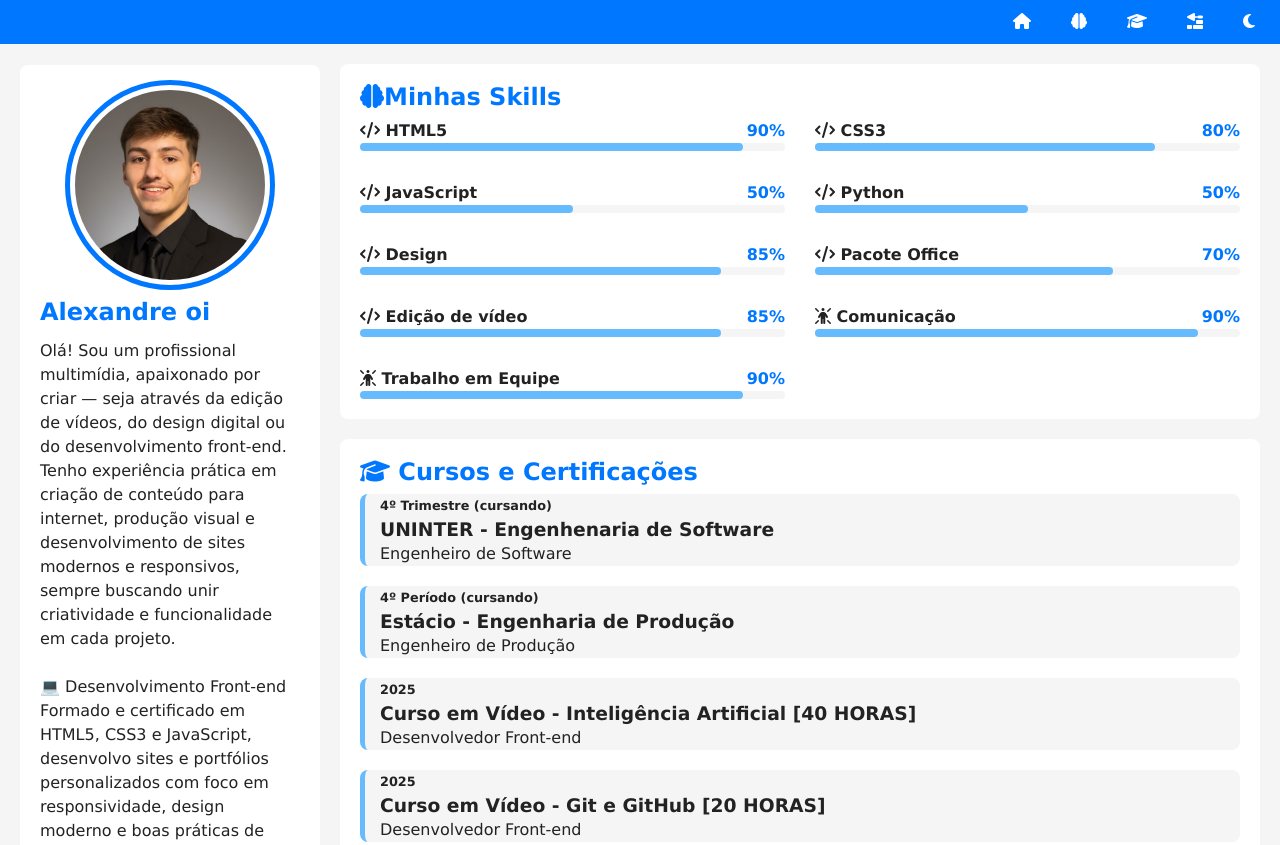
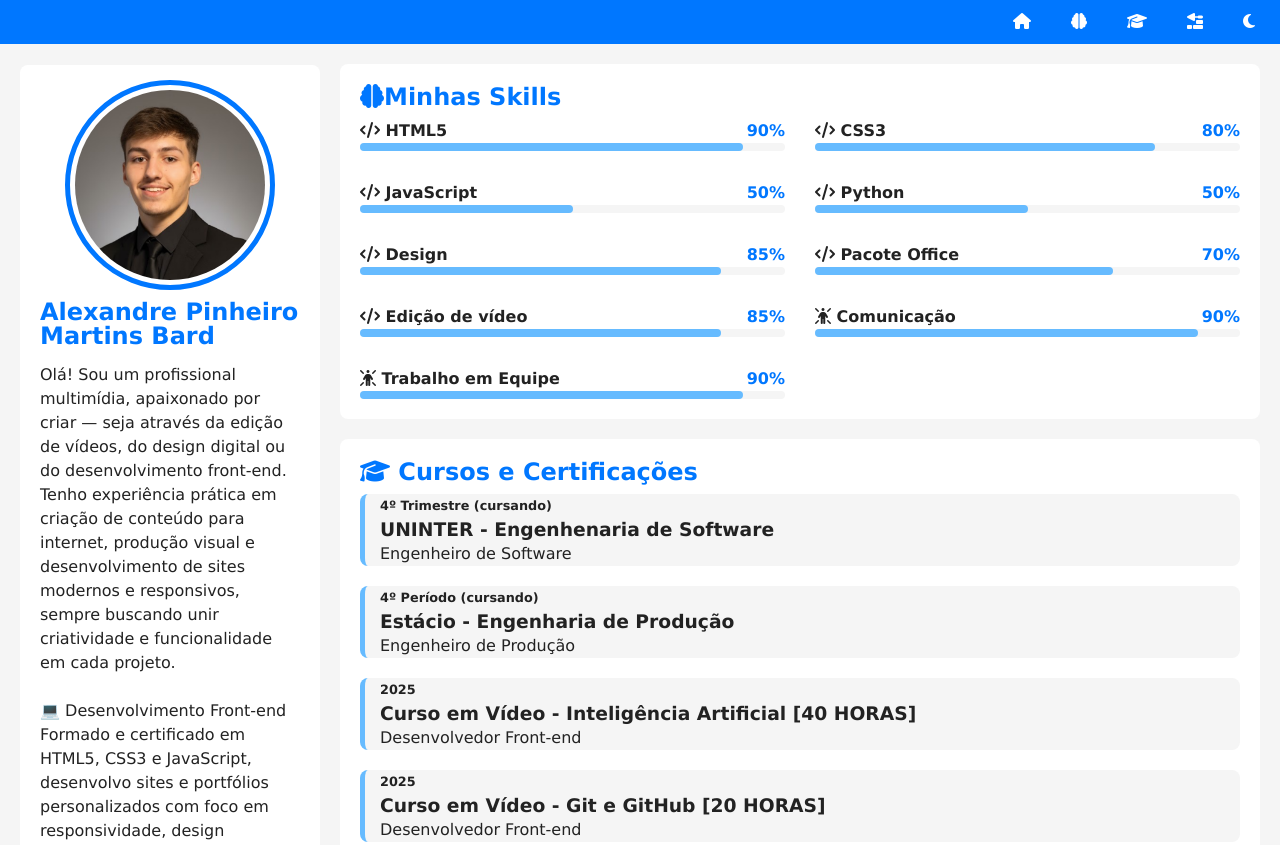
Before and after one commit to Alexzyto/projeto-portfolio, a plain HTML site: page index.html in a window 1280 px wide. Shown: the top 845 px of the page. Drawn offline with Linux system fonts and the light colour scheme.

Commit message:
Update index.html

```diff
--- a/index.html
+++ b/index.html
@@ -26,7 +26,7 @@
     <main>
         <section id="ficha">
             <img src="imagens/perfil.png" alt="" class="foto">
-            <h1>Alexandre oi</h1>
+            <h1>Alexandre Pinheiro Martins Bard</h1>
             <p>Olá! Sou um profissional multimídia, apaixonado por criar — seja através da edição de vídeos, do design digital ou do desenvolvimento front-end.
             Tenho experiência prática em criação de conteúdo para internet, produção visual e desenvolvimento de sites modernos e responsivos, sempre buscando unir criatividade e funcionalidade em cada projeto. <br> <br>
             💻 Desenvolvimento Front-end <br>
```
